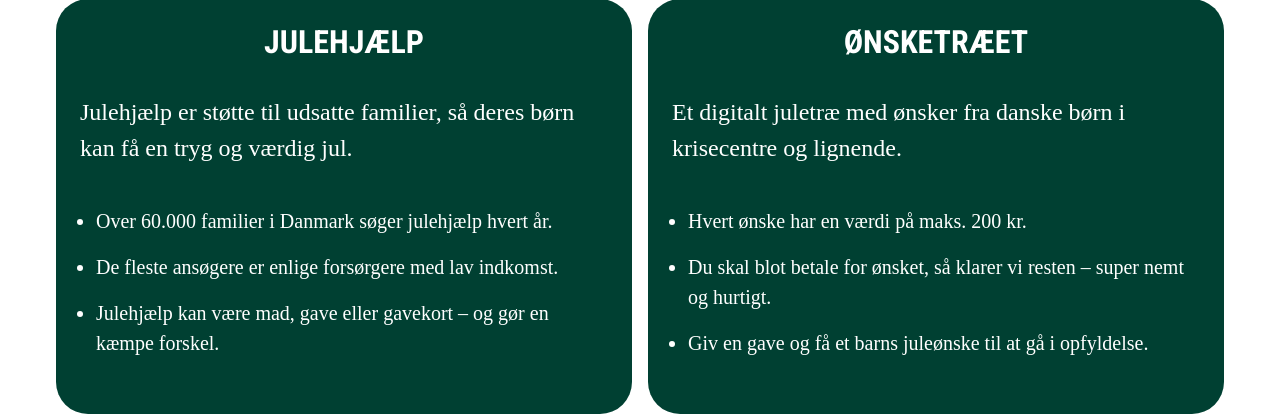
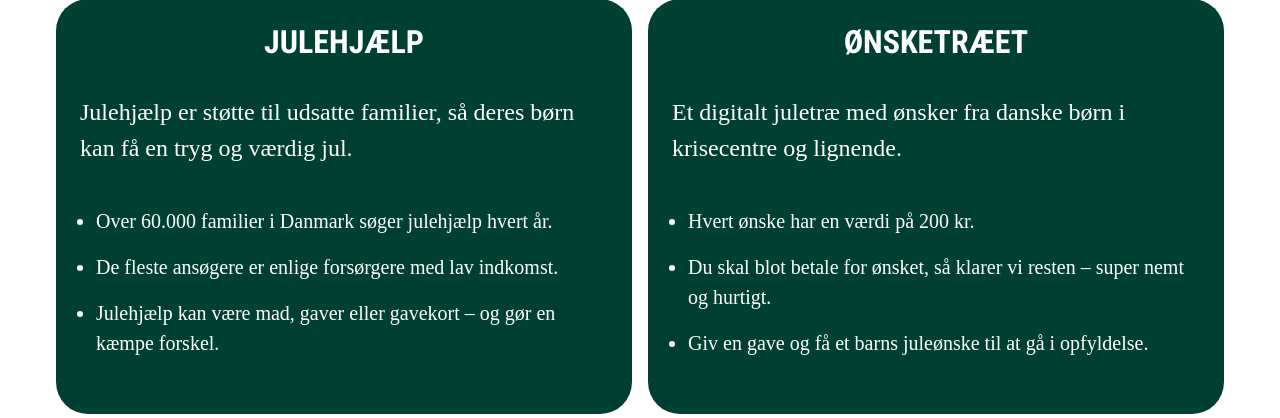
Before and after one commit to learasmussen/Julehjaelp, a PHP site: page /info.php in a window 1280 px wide. Shown: the part 302-720 px from the top of the page. Run offline with PHP 8.4, Linux system fonts and the light colour scheme; style sheets or scripts are compiled from the project's sources; some libraries are stand-ins or nearby versions; some web fonts are replaced.

Commit message:
Redigeret tekst

```diff
--- a/info.php
+++ b/info.php
@@ -39,7 +39,7 @@ require "settings/init.php";
             <ul class="mb-0 info-list-items pb-3 pt-4 px-3 instrument">
                 <li class="pb-3">Over 60.000 familier i Danmark søger julehjælp hvert år.</li>
                 <li class="pb-3">De fleste ansøgere er enlige forsørgere med lav indkomst.</li>
-                <li class="pb-3">Julehjælp kan være mad, gave eller gavekort – og gør en kæmpe forskel.</li>
+                <li class="pb-3">Julehjælp kan være mad, gaver eller gavekort – og gør en kæmpe forskel.</li>
             </ul>
         </div>
 
@@ -53,7 +53,7 @@ require "settings/init.php";
             <h5 class="fw-bold info-header-text text-center pb-3 mb-0 roboto">ØNSKETRÆET</h5>
             <p class="mb-0 info-middle-text py-3 instrument">Et digitalt juletræ med ønsker fra danske børn i krisecentre og lignende.</p>
             <ul class="mb-0 info-list-items pb-3 pt-4 instrument px-3">
-                <li class="pb-3">Hvert ønske har en værdi på maks. 200 kr.</li>
+                <li class="pb-3">Hvert ønske har en værdi på 200 kr.</li>
                 <li class="pb-3">Du skal blot betale for ønsket, så klarer vi resten – super nemt og hurtigt.</li>
                 <li class="pb-3">Giv en gave og få et barns juleønske til at gå i opfyldelse.</li>
             </ul>
```
